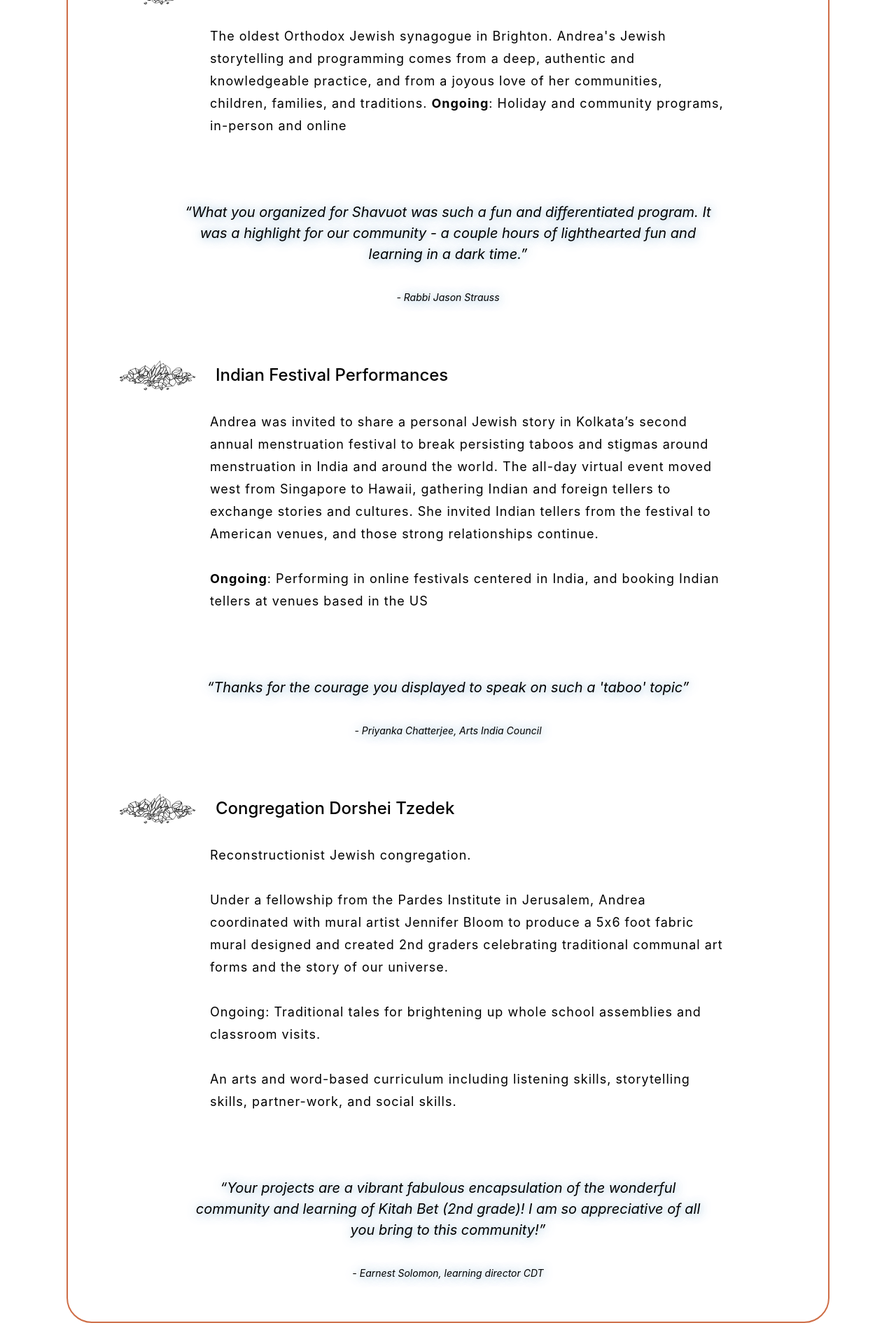
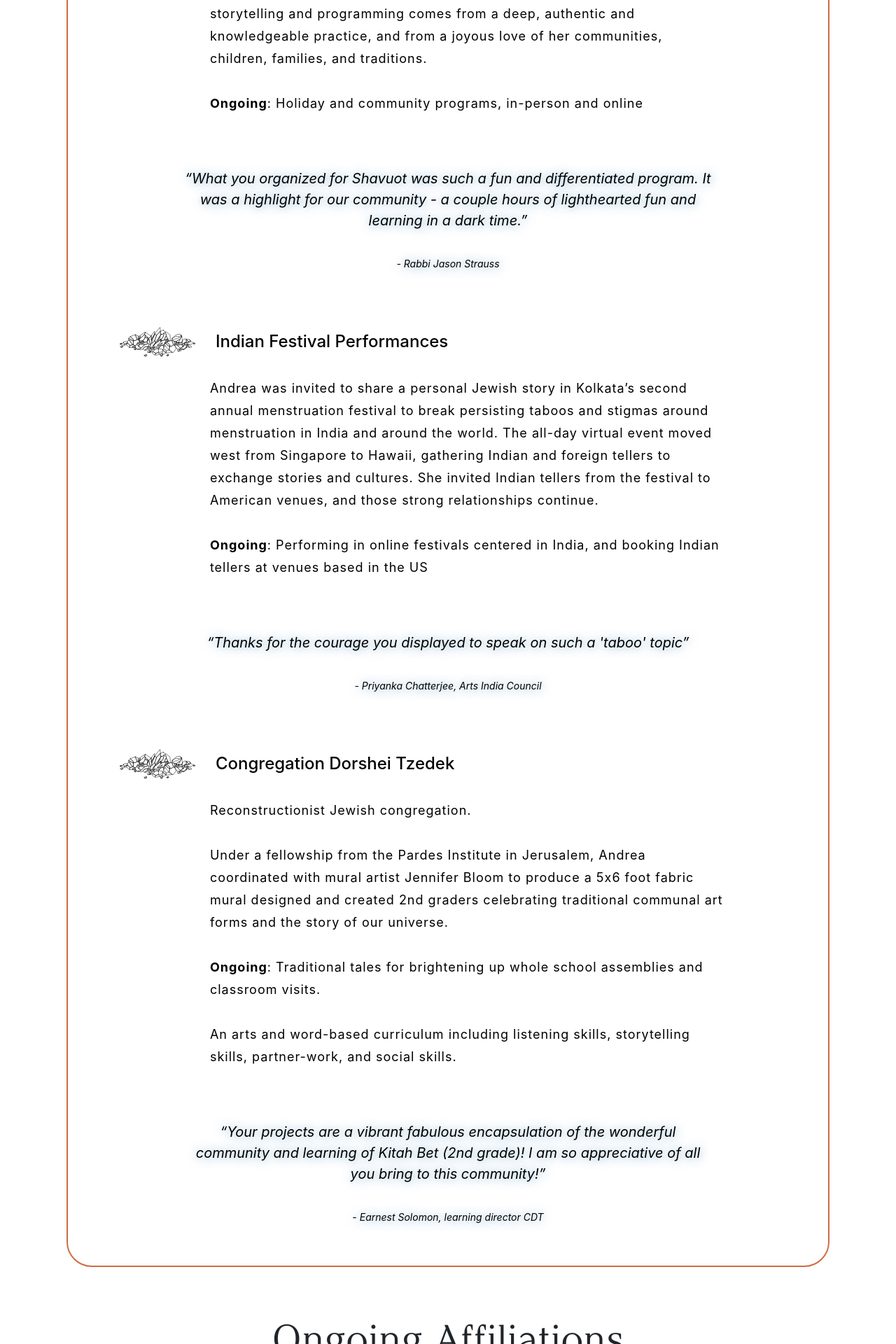
Before and after one commit to jikamens/andreakamens.com, a PHP site: page /recentwork.html in a window 1280 px wide. Shown: the part 2137-4057 px from the top of the page at 70% size. Run offline with PHP 8.4, Linux system fonts and the light colour scheme; some libraries are stand-ins or nearby versions; some web fonts are replaced.

Commit message:
update copy

```diff
--- a/recentwork.html
+++ b/recentwork.html
@@ -109,10 +109,7 @@
         </a>
 
         <p class=" press-copy"> Andrea performed as the Russian forest witch Baba Yaga as one of 15 invited presenters
-          at Better Said Than Done’s 5th annual Women’s Storytelling Festival in Fairfax, Virginia this spring.
-          <br>
-          <br>
-
+          at Better Said Than Done’s 5th annual Women’s Storytelling Festival in Fairfax, Virginia this spring.</p>
         <p class="press-page-quote"> “It was awesome! Your Baba Yaga gave me chills. I sat mesmerized during your entire
           performance!”
           <br>
@@ -177,7 +174,7 @@
         <p class=" press-copy"> The oldest Orthodox Jewish synagogue in Brighton. Andrea's Jewish storytelling and
           programming comes from a deep, authentic and knowledgeable practice, and from a joyous love of her
           communities, children, families, and traditions.
-
+          <br><br>
           <strong>Ongoing</strong>: Holiday and community programs, in-person and online
 
         </p>
@@ -229,7 +226,7 @@
           and the story of our universe.
 
           <br><br>
-          Ongoing: Traditional tales for brightening up whole school assemblies and classroom visits.
+          <strong>Ongoing</strong>: Traditional tales for brightening up whole school assemblies and classroom visits.
           <br><br>
           An arts and word-based curriculum including listening skills, storytelling skills, partner-work, and social
           skills.
--- a/styles.css
+++ b/styles.css
@@ -1411,6 +1411,7 @@
   margin: 0 auto;
   width: 80%;
   padding: 56px;
+  padding-top: 40px;
   text-shadow: 1px 1px 14px rgba(79, 144, 191, 0.75);
   text-align: center;
   font-size: 20px;
```
